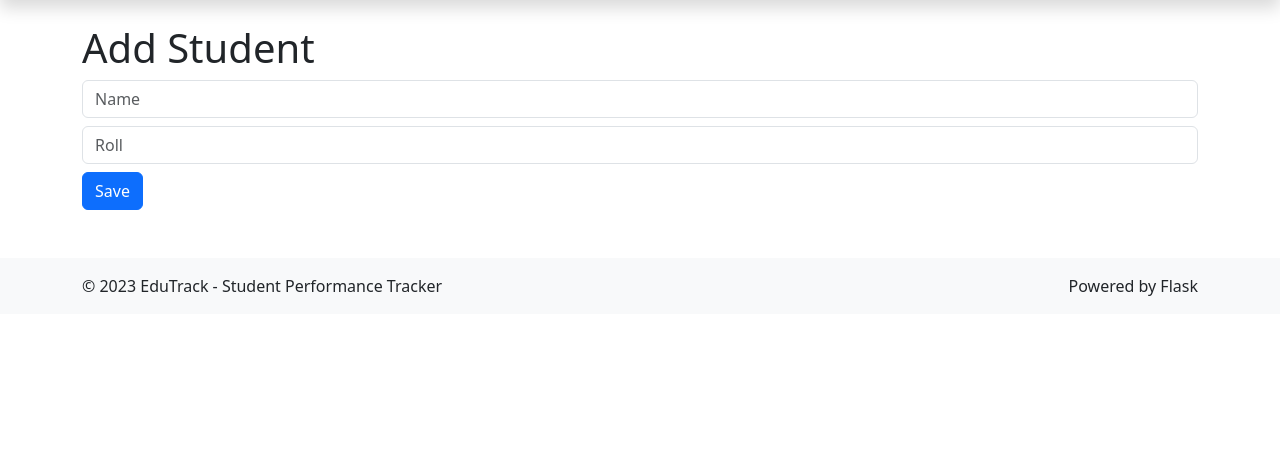
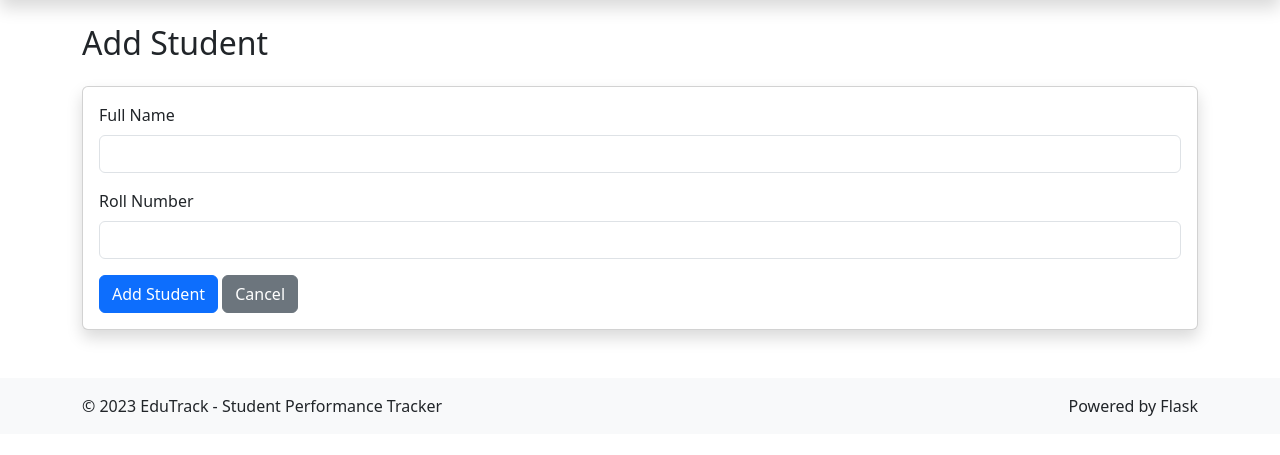
Before and after one commit to yokshith09/STUDENT_PERFORMANCE_TRACKER, a Flask app: page /add_student in a window 1280 px wide. Shown: the part 56-511 px from the top of the page. Run offline with Flask 3, Linux system fonts and the light colour scheme.

Commit message:
Update add_student.html

```diff
--- a/templates/add_student.html
+++ b/templates/add_student.html
@@ -1 +1,21 @@
-{% extends 'base.html' %}{% block content %}<h1>Add Student</h1><form method='post'><input name='name' class='form-control' placeholder='Name' required><input name='roll_number' class='form-control mt-2' placeholder='Roll' required><button class='btn btn-primary mt-2'>Save</button></form>{% endblock %}
+{% extends 'base.html' %}
+{% block title %}Add Student{% endblock %}
+{% block content %}
+<h1 class="h2 mb-4">Add Student</h1>
+<div class="card shadow">
+  <div class="card-body">
+    <form method="post">
+      <div class="mb-3">
+        <label class="form-label">Full Name</label>
+        <input type="text" class="form-control" name="name" required>
+      </div>
+      <div class="mb-3">
+        <label class="form-label">Roll Number</label>
+        <input type="text" class="form-control" name="roll_number" required>
+      </div>
+      <button type="submit" class="btn btn-primary">Add Student</button>
+      <a href="{{ url_for('students_list') }}" class="btn btn-secondary">Cancel</a>
+    </form>
+  </div>
+</div>
+{% endblock %}
```
